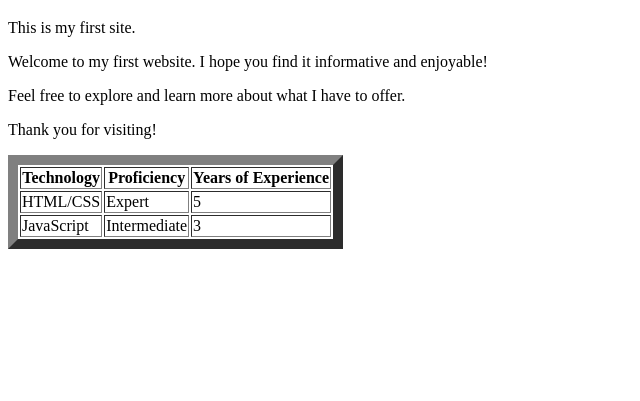
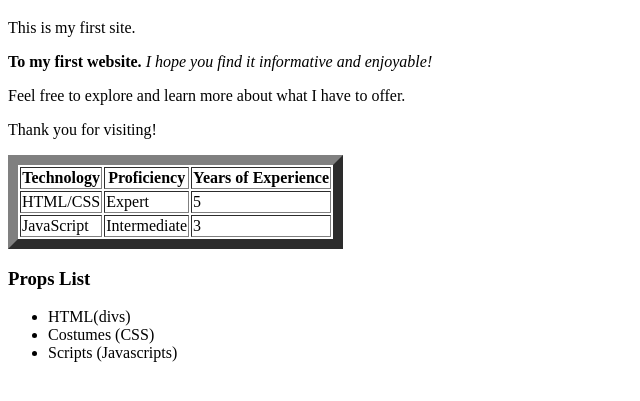
Before and after one commit to Lisabug4621/my-first-site, a plain HTML site: page index.html in a window 1280 px wide. Shown: the part 61-462 px from the top of the page, without its empty margins (0-640 px from the left). Drawn offline with Linux system fonts and the light colour scheme.

Commit message:
Added ul to site

```diff
--- a/index.html
+++ b/index.html
@@ -6,7 +6,7 @@
     <body>
         <h1>Hello, world!</h1>
         <p>This is my first site.</p>
-        <p>Welcome to my first website. I hope you find it informative and enjoyable!</p>
+        <p><strong>To my first website.</strong> <em>I hope you find it informative and enjoyable!</em></p>
         <p>Feel free to explore and learn more about what I have to offer.</p>
         <p>Thank you for visiting!</p>
         <table border="10">
@@ -26,5 +26,10 @@
                 <td>3</td>
             </tr>
         </table>
+        <h3>Props List</h3>
+        <ul>
+            <li>HTML(divs)</li>
+            <li>Costumes (CSS)</li>
+            <li>Scripts (Javascripts)</li>
     </body>
 </html>
```
